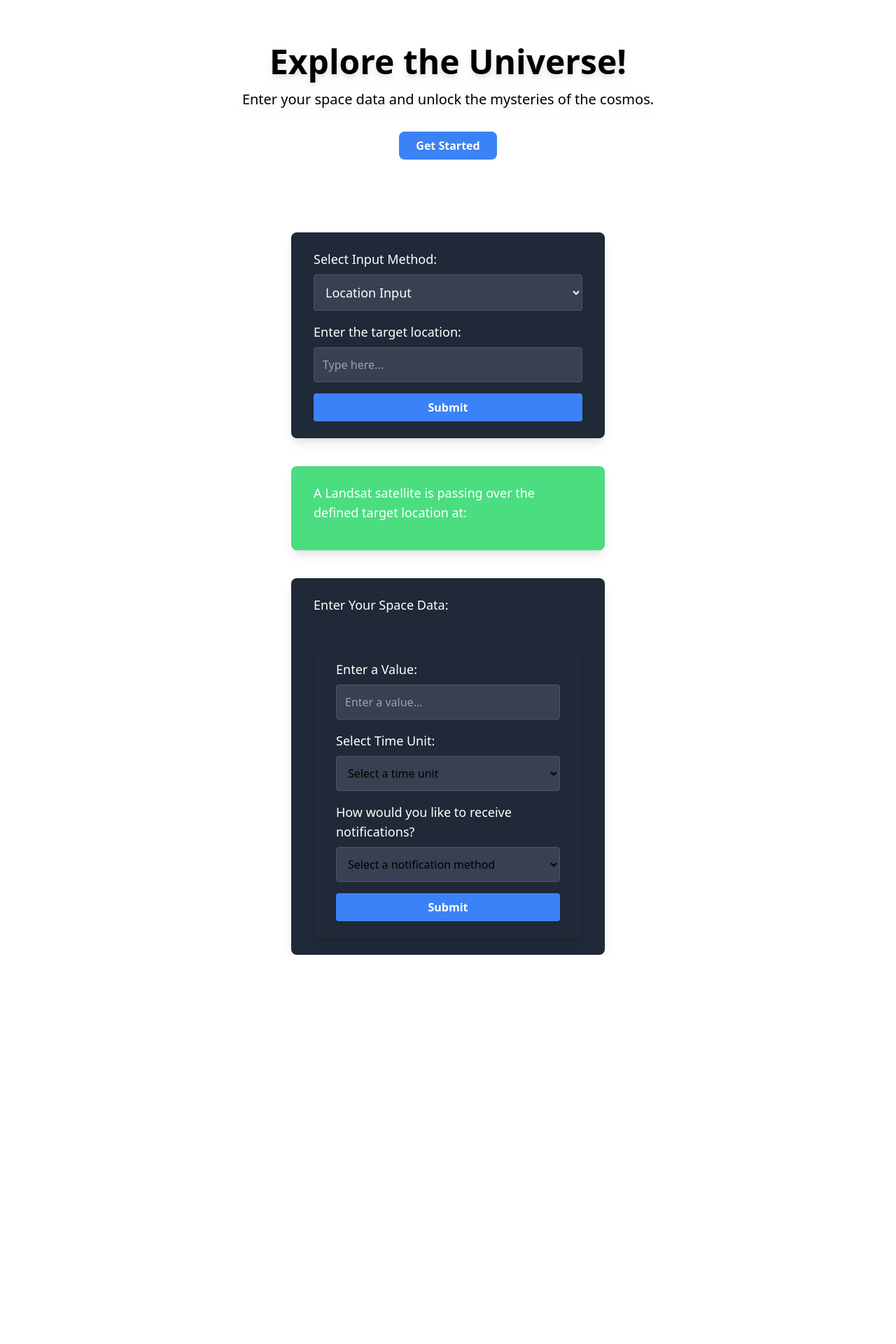
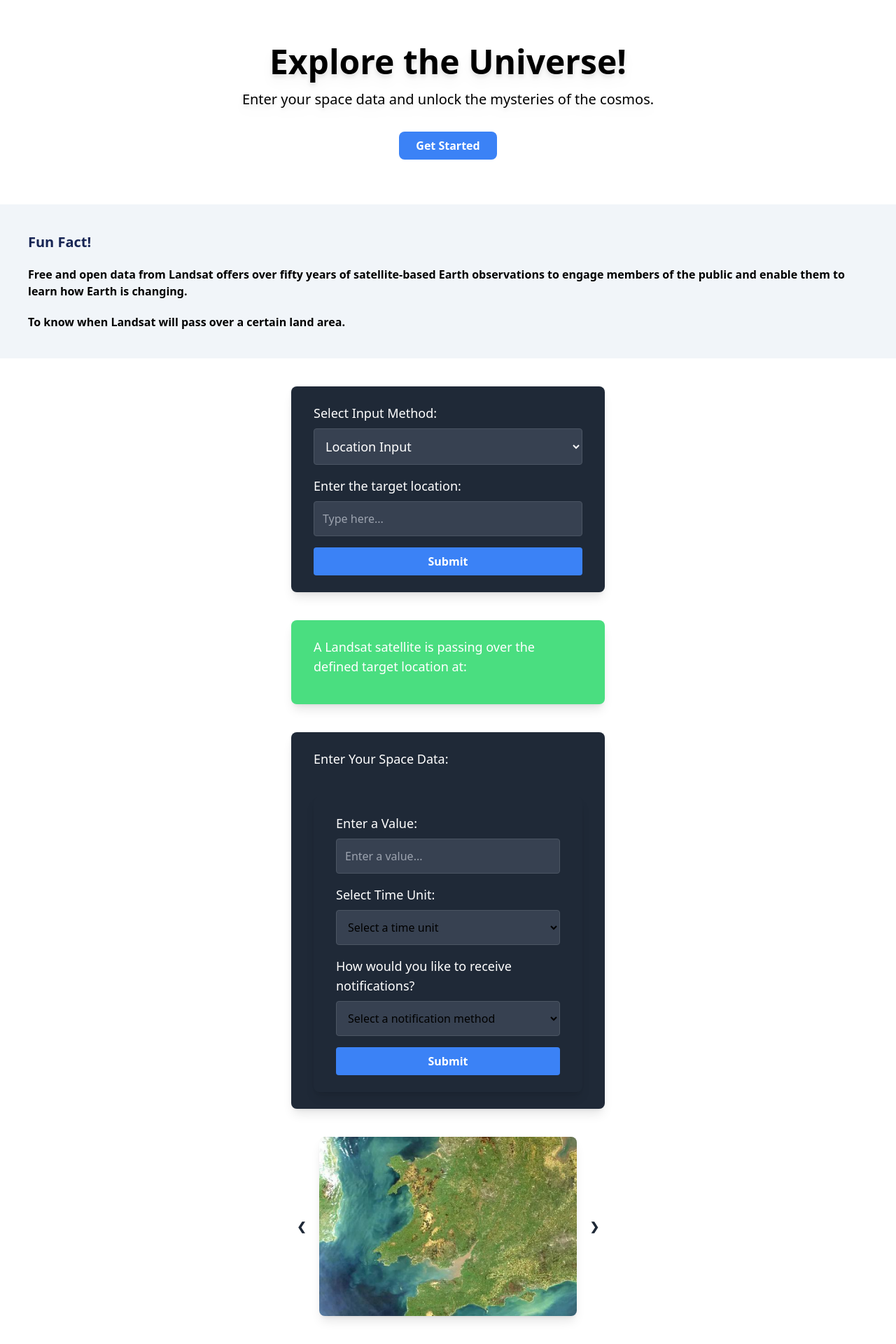
Before and after one commit to ehope12/Data-Voyagers, a React (Create React App) app in the folder frontend/: page / in a window 1280 px wide. Shown: the part 523-2443 px from the top of the page at 70% size. Before the commit the page ends 1887 px from the top, so only its background shows below. Built offline with nearby package versions, Linux system fonts and the light colour scheme.

Commit message:
Frontend enhancement commit 4

```diff
--- /dev/null
+++ b/frontend/src/moreOnUI/ImageCarousel.js
@@ -0,0 +1,56 @@
+import React, { useState, useEffect } from 'react';
+import carouselImg from "../assets/carouselImages/carouselImg2.jpg";
+import USGSImg from "../assets/carouselImages/USGSImg.jpg";
+
+// Sample images for the carousel
+const images = [
+    carouselImg,
+    USGSImg,
+    // 'https://via.placeholder.com/600x300?text=Image+3',
+    // 'https://via.placeholder.com/600x300?text=Image+4',
+];
+
+const ImageCarousel = () => {
+    const [currentIndex, setCurrentIndex] = useState(0);
+
+    const nextSlide = () => {
+        setCurrentIndex((prevIndex) => (prevIndex + 1) % images.length);
+    };
+
+    const prevSlide = () => {
+        setCurrentIndex((prevIndex) =>
+            prevIndex === 0 ? images.length - 1 : prevIndex - 1
+        );
+    };
+
+    useEffect(() => {
+        const intervalId = setInterval(nextSlide, 3000); // Change slide every 3 seconds
+        return () => clearInterval(intervalId); // Cleanup on component unmount
+    }, []); // Empty dependency array means this runs once when the component mounts
+
+    return (
+        <div className="relative p-10 w-full max-w-md mx-auto">
+            <div className="overflow-hidden rounded-lg shadow-lg">
+                <img
+                    src={images[currentIndex]}
+                    alt={`Slide ${currentIndex + 1}`}
+                    className="w-full h-64 object-cover"
+                />
+            </div>
+            <button
+                onClick={prevSlide}
+                className="absolute top-1/2 left-0 transform -translate-y-1/2 bg-white text-gray-800 font-bold p-2 rounded-l-lg hover:bg-gray-200"
+            >
+                &#10094; {/* Left Arrow */}
+            </button>
+            <button
+                onClick={nextSlide}
+                className="absolute top-1/2 right-0 transform -translate-y-1/2 bg-white text-gray-800 font-bold p-2 rounded-r-lg hover:bg-gray-200"
+            >
+                &#10095; {/* Right Arrow */}
+            </button>
+        </div>
+    );
+};
+
+export default ImageCarousel;
--- a/frontend/src/pages/Home.js
+++ b/frontend/src/pages/Home.js
@@ -1,5 +1,6 @@
 import React, { useState, useRef, useEffect } from 'react';
 import bgimg from "../assets/bgimg.png";
+import ImageCarousel from '../moreOnUI/ImageCarousel';
 
 const Home = () => {
     const [inputValue, setInputValue] = useState('');
@@ -122,6 +123,12 @@ const Home = () => {
                 >
                     Get Started
                 </button>
+            </div>
+            <div className="bg-slate-100 py-10 font-semibold px-10 space-y-5">
+                <h1 className="text-blue-950 font-bold text-xl">Fun Fact!</h1>
+                <p>Free and open data from Landsat offers over fifty years of satellite-based Earth observations
+                to engage members of the public and enable them to learn how Earth is changing. </p>
+                <p>To know when Landsat will pass over a certain land area.</p>
             </div>
 
             {/* Input Section 1*/}
@@ -315,6 +322,8 @@ const Home = () => {
     </div>
 </form>
    </div>
+
+   <ImageCarousel />
      </div>
 
     );
```
Also changed, not shown: frontend/src/assets/carouselImages/USGSImg.jpg (added), frontend/src/assets/carouselImages/carouselImg2.jpg (added).
